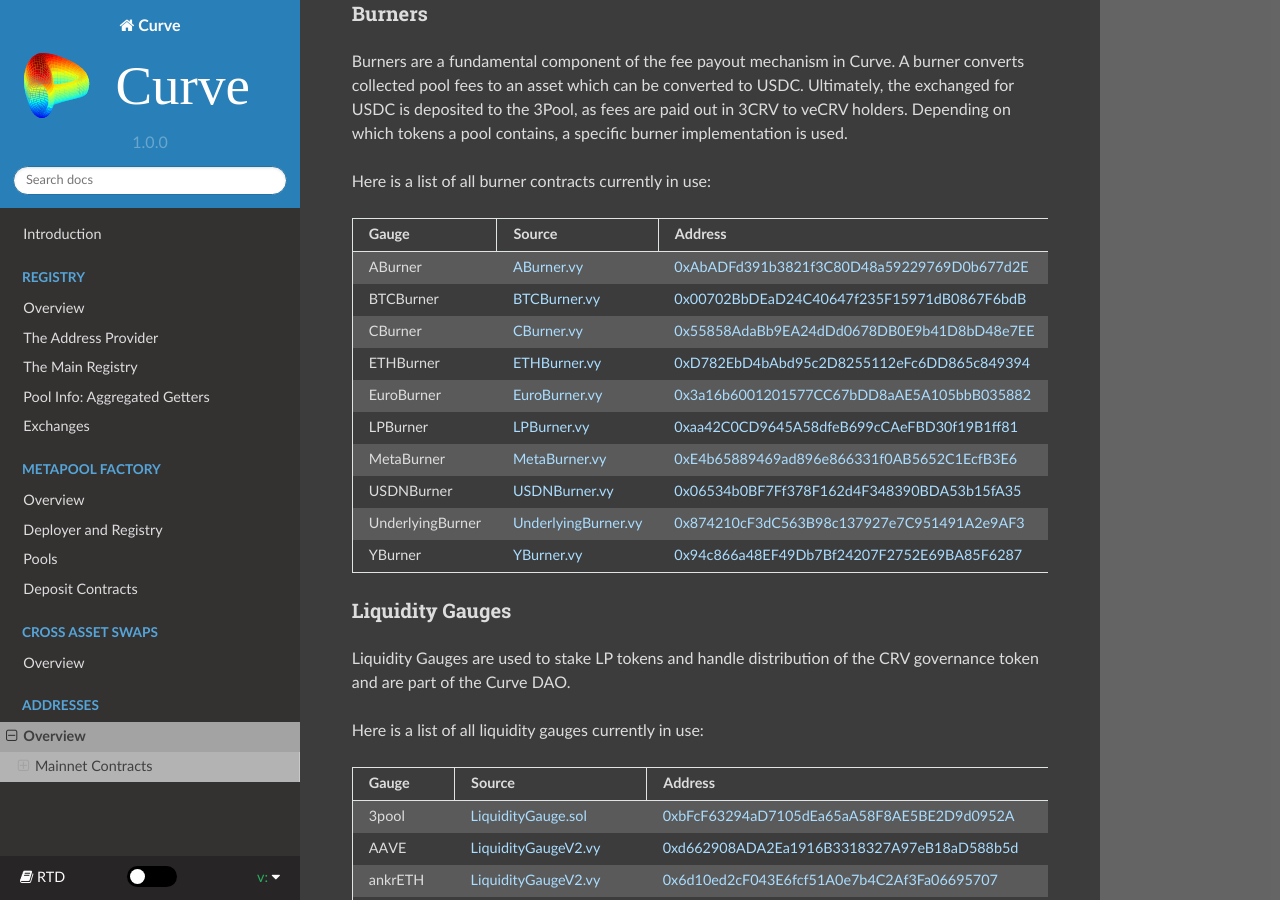
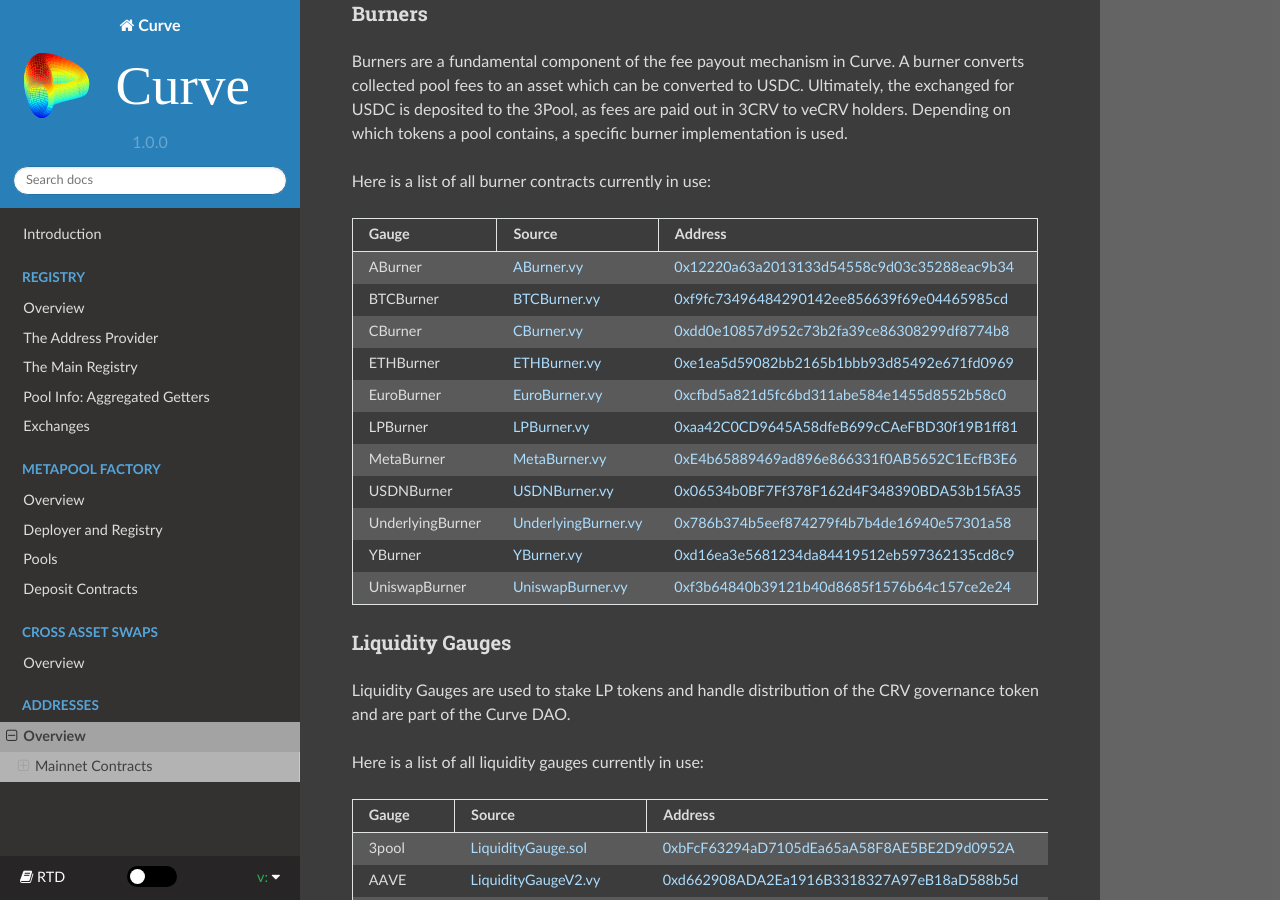
Before and after one commit to softlinkprotocol/curve-docs, a Sphinx documentation site: the page built from docs/addresses-overview.rst, in a window 1280 px wide and 900 px high, scrolled down 3446 px. Built offline with Sphinx 7.4.7 and the Read the Docs theme 2.0.0, drawn with Linux system fonts in a browser that asks for light colours.

Commit message:
docs: Update Underlying, BTC, Eth, Euro, C, C, Y and add Uniswap

```diff
--- a/docs/addresses-overview.rst
+++ b/docs/addresses-overview.rst
@@ -127,16 +127,17 @@ Here is a list of all burner contracts currently in use:
 .. csv-table::
    :header: "Gauge", "Source", "Address"
 
-   ABurner, `ABurner.vy <https://github.com/curvefi/curve-dao-contracts/blob/master/contracts/burners/ABurner.vy>`_, `0xAbADFd391b3821f3C80D48a59229769D0b677d2E <https://etherscan.io/address/0xAbADFd391b3821f3C80D48a59229769D0b677d2E#code>`_
-   BTCBurner, `BTCBurner.vy <https://github.com/curvefi/curve-dao-contracts/blob/master/contracts/burners/BTCBurner.vy>`_, `0x00702BbDEaD24C40647f235F15971dB0867F6bdB <https://etherscan.io/address/0x00702BbDEaD24C40647f235F15971dB0867F6bdB#code>`_
-   CBurner, `CBurner.vy <https://github.com/curvefi/curve-dao-contracts/blob/master/contracts/burners/CBurner.vy>`_, `0x55858AdaBb9EA24dDd0678DB0E9b41D8bD48e7EE <https://etherscan.io/address/0x55858AdaBb9EA24dDd0678DB0E9b41D8bD48e7EE#code>`_
-   ETHBurner, `ETHBurner.vy <https://github.com/curvefi/curve-dao-contracts/blob/master/contracts/burners/ETHBurner.vy>`_, `0xD782EbD4bAbd95c2D8255112eFc6DD865c849394 <https://etherscan.io/address/0xD782EbD4bAbd95c2D8255112eFc6DD865c849394#code>`_
-   EuroBurner, `EuroBurner.vy <https://github.com/curvefi/curve-dao-contracts/blob/master/contracts/burners/EuroBurner.vy>`_, `0x3a16b6001201577CC67bDD8aAE5A105bbB035882 <https://etherscan.io/address/0x3a16b6001201577CC67bDD8aAE5A105bbB035882#code>`_
+   ABurner, `ABurner.vy <https://github.com/curvefi/curve-dao-contracts/blob/master/contracts/burners/ABurner.vy>`_, `0x12220a63a2013133d54558c9d03c35288eac9b34 <https://etherscan.io/address/0x12220a63a2013133d54558c9d03c35288eac9b34#code>`_
+   BTCBurner, `BTCBurner.vy <https://github.com/curvefi/curve-dao-contracts/blob/master/contracts/burners/BTCBurner.vy>`_, `0xf9fc73496484290142ee856639f69e04465985cd <https://etherscan.io/address/0xf9fc73496484290142ee856639f69e04465985cd#code>`_
+   CBurner, `CBurner.vy <https://github.com/curvefi/curve-dao-contracts/blob/master/contracts/burners/CBurner.vy>`_, `0xdd0e10857d952c73b2fa39ce86308299df8774b8 <https://etherscan.io/address/0xdd0e10857d952c73b2fa39ce86308299df8774b8#code>`_
+   ETHBurner, `ETHBurner.vy <https://github.com/curvefi/curve-dao-contracts/blob/master/contracts/burners/ETHBurner.vy>`_, `0xe1ea5d59082bb2165b1bbb93d85492e671fd0969 <https://etherscan.io/address/0xe1ea5d59082bb2165b1bbb93d85492e671fd0969#code>`_
+   EuroBurner, `EuroBurner.vy <https://github.com/curvefi/curve-dao-contracts/blob/master/contracts/burners/EuroBurner.vy>`_, `0xcfbd5a821d5fc6bd311abe584e1455d8552b58c0 <https://etherscan.io/address/0xcfbd5a821d5fc6bd311abe584e1455d8552b58c0#code>`_
    LPBurner, `LPBurner.vy <https://github.com/curvefi/curve-dao-contracts/blob/master/contracts/burners/LPBurner.vy>`_, `0xaa42C0CD9645A58dfeB699cCAeFBD30f19B1ff81 <https://etherscan.io/address/0xaa42C0CD9645A58dfeB699cCAeFBD30f19B1ff81#code>`_
    MetaBurner, `MetaBurner.vy <https://github.com/curvefi/curve-dao-contracts/blob/master/contracts/burners/MetaBurner.vy>`_, `0xE4b65889469ad896e866331f0AB5652C1EcfB3E6 <https://etherscan.io/address/0xE4b65889469ad896e866331f0AB5652C1EcfB3E6#code>`_
    USDNBurner, `USDNBurner.vy <https://github.com/curvefi/curve-dao-contracts/blob/master/contracts/burners/USDNBurner.vy>`_, `0x06534b0BF7Ff378F162d4F348390BDA53b15fA35 <https://etherscan.io/address/0x06534b0BF7Ff378F162d4F348390BDA53b15fA35#code>`_
-   UnderlyingBurner, `UnderlyingBurner.vy <https://github.com/curvefi/curve-dao-contracts/blob/master/contracts/burners/UnderlyingBurner.vy>`_, `0x874210cF3dC563B98c137927e7C951491A2e9AF3 <https://etherscan.io/address/0x874210cF3dC563B98c137927e7C951491A2e9AF3#code>`_
-   YBurner, `YBurner.vy <https://github.com/curvefi/curve-dao-contracts/blob/master/contracts/burners/YBurner.vy>`_, `0x94c866a48EF49Db7Bf24207F2752E69BA85F6287 <https://etherscan.io/address/0x94c866a48EF49Db7Bf24207F2752E69BA85F6287#code>`_
+   UnderlyingBurner, `UnderlyingBurner.vy <https://github.com/curvefi/curve-dao-contracts/blob/master/contracts/burners/UnderlyingBurner.vy>`_, `0x786b374b5eef874279f4b7b4de16940e57301a58 <https://etherscan.io/address/0x786b374b5eef874279f4b7b4de16940e57301a58#code>`_
+   YBurner, `YBurner.vy <https://github.com/curvefi/curve-dao-contracts/blob/master/contracts/burners/YBurner.vy>`_, `0xd16ea3e5681234da84419512eb597362135cd8c9 <https://etherscan.io/address/0xd16ea3e5681234da84419512eb597362135cd8c9#code>`_
+   UniswapBurner, `UniswapBurner.vy <https://github.com/curvefi/curve-dao-contracts/blob/master/contracts/burners/UniswapBurner.vy>`_, `0xf3b64840b39121b40d8685f1576b64c157ce2e24 <https://etherscan.io/address/0xf3b64840b39121b40d8685f1576b64c157ce2e24#code>`_
 
 
 Liquidity Gauges
```
